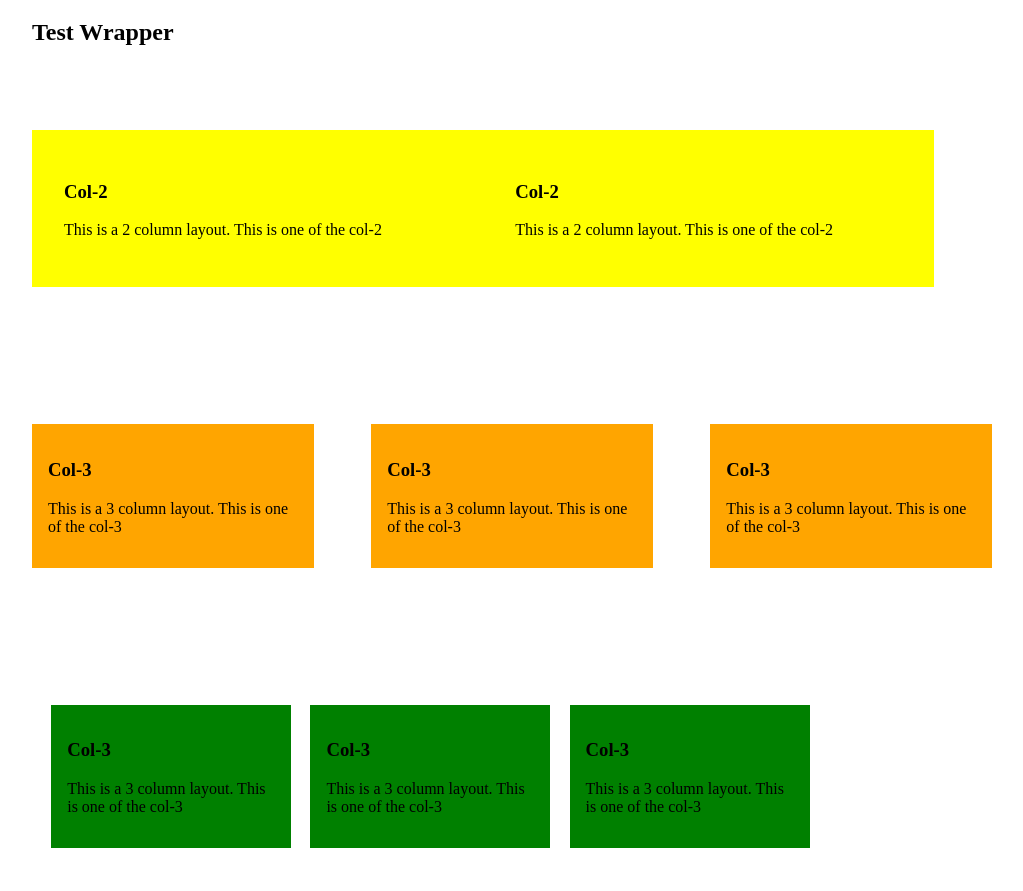
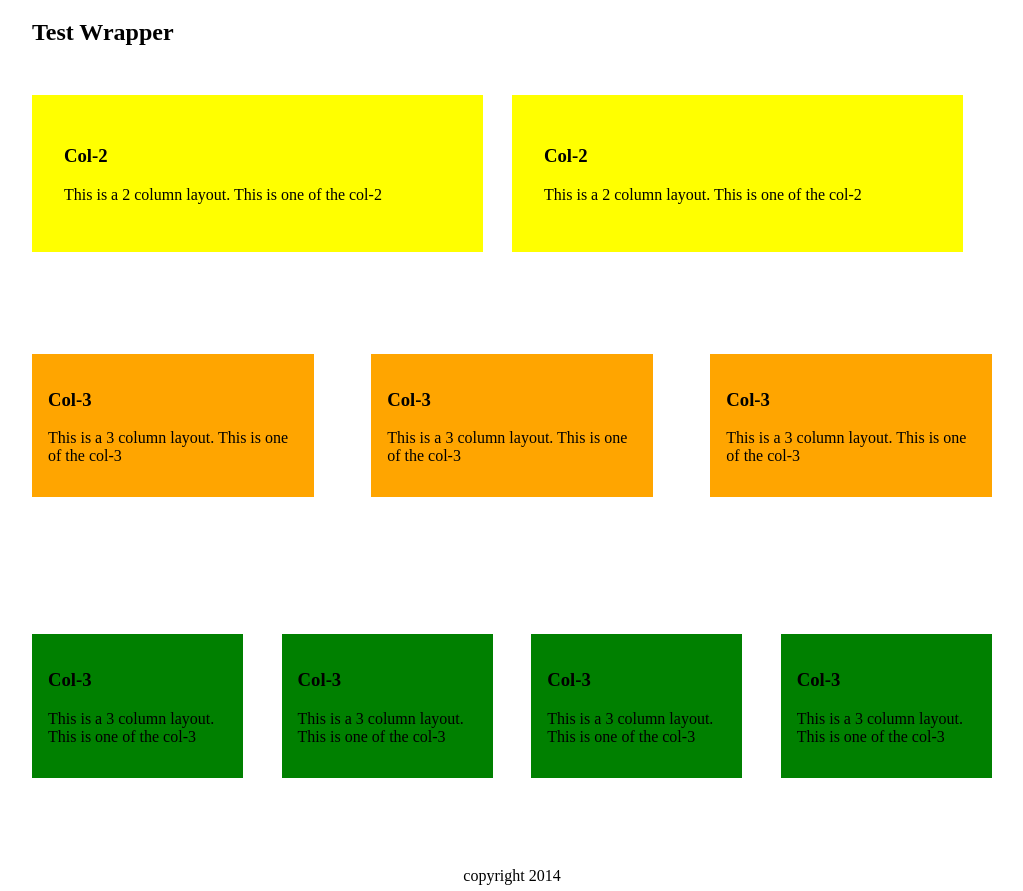
Before and after one commit to liao0015/htmlcsslayout, a plain HTML site: page grid/index.html in a window 1280 px wide. Shown: the part 61-952 px from the top of the page, without its empty margins (128-1151 px from the left). Drawn offline with Linux system fonts and the light colour scheme.

Commit message:
small fix

```diff
--- a/grid/css/style.css
+++ b/grid/css/style.css
@@ -41,7 +41,6 @@ header, footer{
 
 /*Grid Style*/
 .col-container{
-
 	width:100%;
 }
 /*---col-2 style--*/
@@ -58,7 +57,9 @@ header, footer{
 	float:left;
 	width:47%;
 	padding:2rem;
+	margin:3%;
 	}
+
 	.col-2{
 	margin-left:0;
 	}
@@ -92,8 +93,11 @@ header, footer{
 
 @media screen and (min-width: 600px){
 	.col-4{
-		width:25%;
+		width:22%;
 		float:left;
-		margin-left:2%;
+		margin-left:4%;
+	}
+		.col-4:first-child{
+		margin-left:0;
 	}
 }
```
